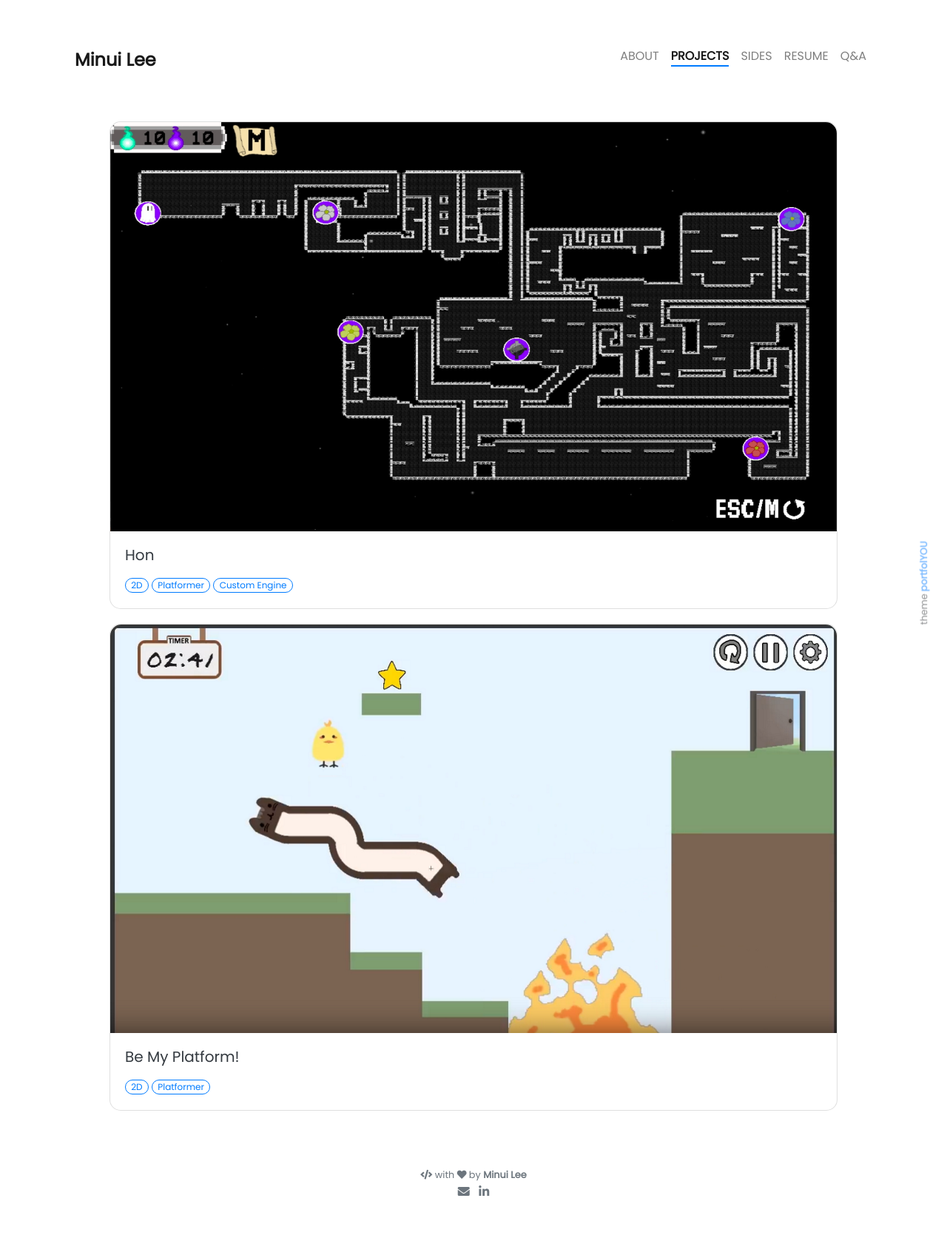
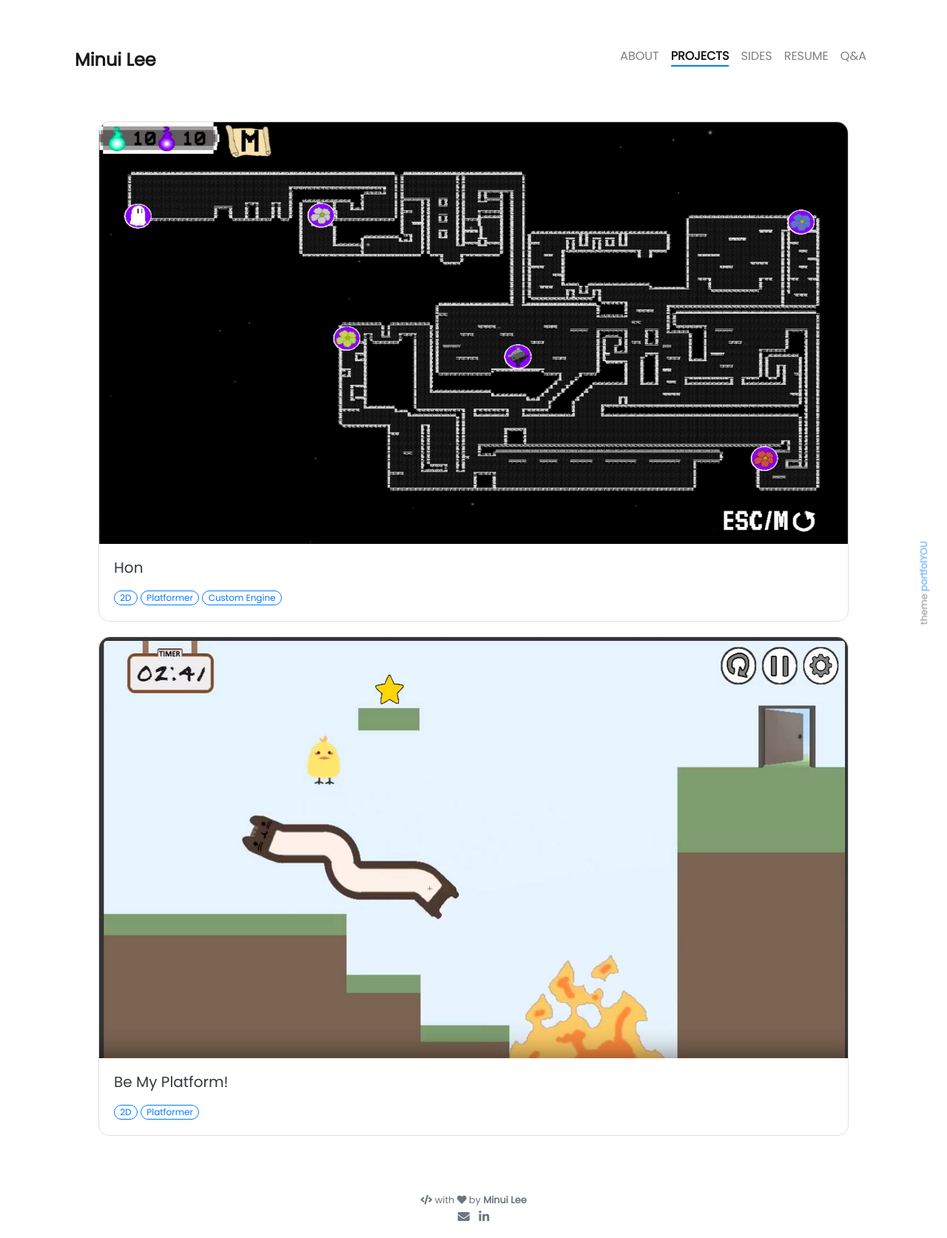
Before and after one commit to MinuiLee/MinuiLee.github.io, a Jekyll site: the page built from pages/teamprojects.html, in a window 1280 px wide. Shown: the whole page at 74% size. Built offline with Jekyll 4.4.1, drawn with Linux system fonts in a browser that asks for light colours; nearby versions of some CDN libraries.

Commit message:
no message

```diff
--- a/_includes/teamprojects/index.html
+++ b/_includes/teamprojects/index.html
@@ -1,4 +1,3 @@
-<div class="container h-100">
   <div class="card-deck m-5">
 
   {% for project in site.projects %}
@@ -24,5 +23,4 @@
 
   {% endfor %}
 
-  </div>
 </div>
```
